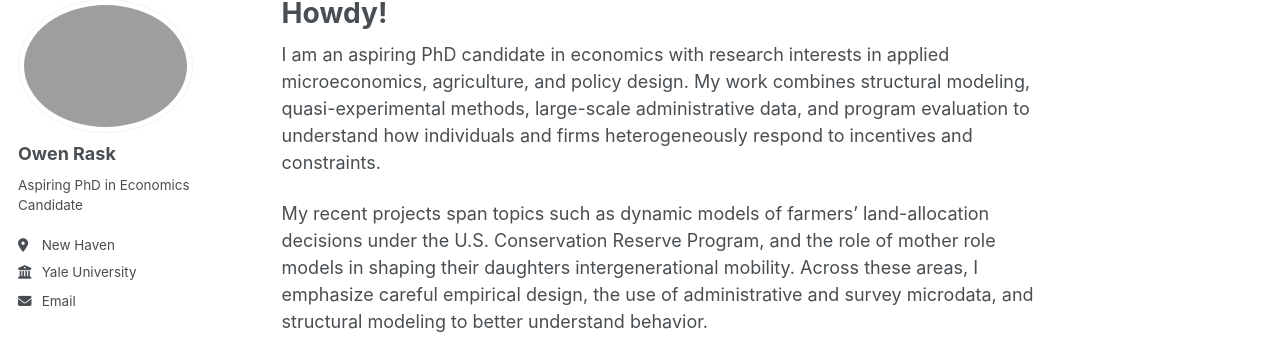
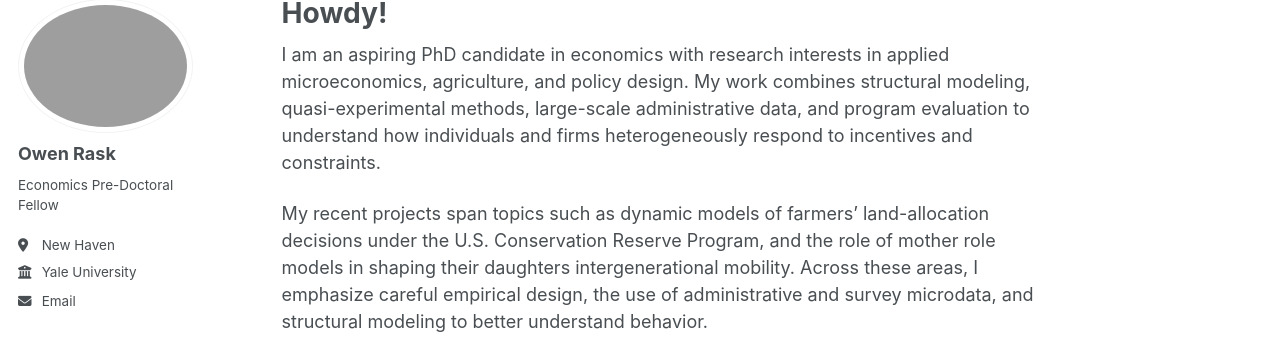
Before and after one commit to OwenRask/OwenRask.github.io, a Jekyll site: the page built from _pages/about.md, in a window 1280 px wide. Shown: the part 100-462 px from the top of the page. Built offline with Jekyll 4.4.1, drawn with Linux system fonts in a browser that asks for light colours; a script that is not in the unit is left out.

Commit message:
Update _config.yml

```diff
--- a/_config.yml
+++ b/_config.yml
@@ -23,10 +23,10 @@
 #               Additional customization can be done by editing /_includes/author-profile.html
 author:
   # Biographic information
-  avatar           : "/images/profile_pic.png"
+  avatar           : "/images/profile_pic.jpg"
   name             : "Owen Rask"
   pronouns         : # example: "she/her"
-  bio              : "Aspiring PhD in Economics Candidate"
+  bio              : "Economics Pre-Doctoral Fellow"
   location         : "New Haven"
   employer         : "Yale University"
   uri              : # URL
```
